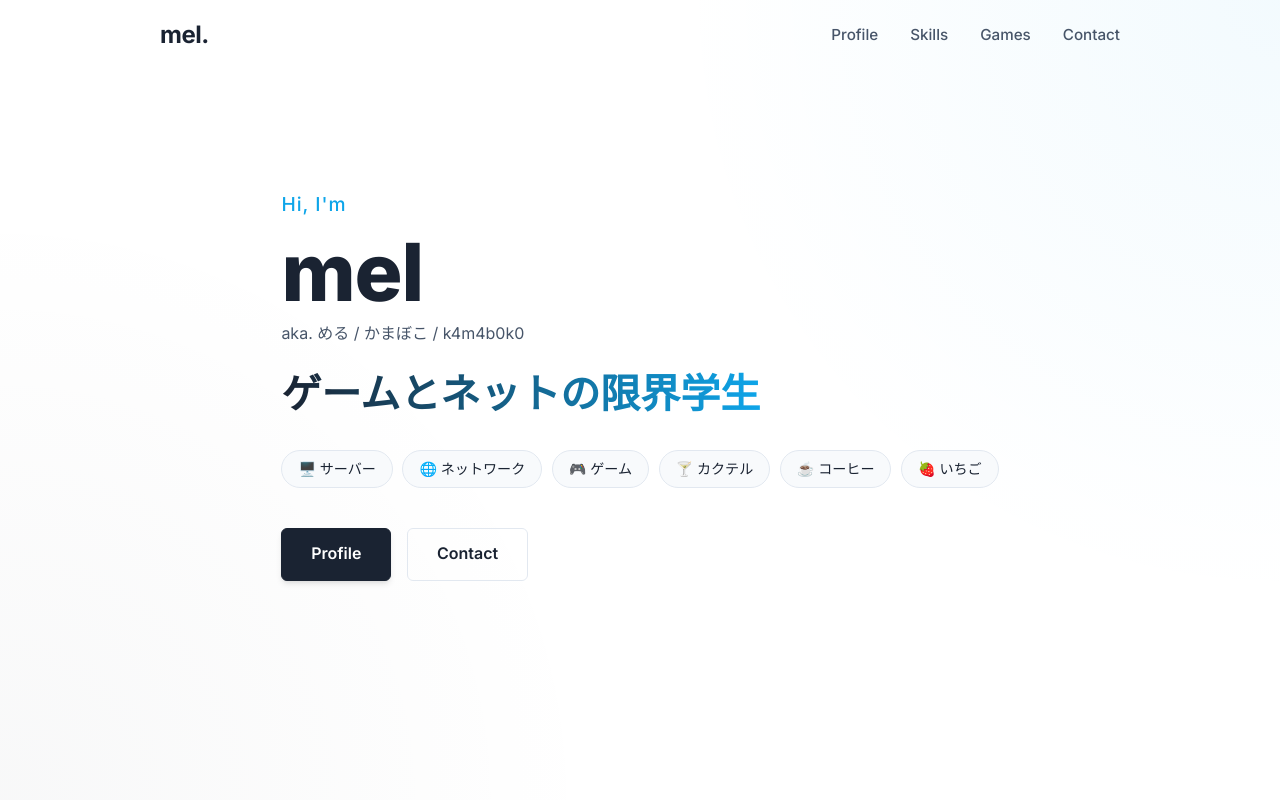
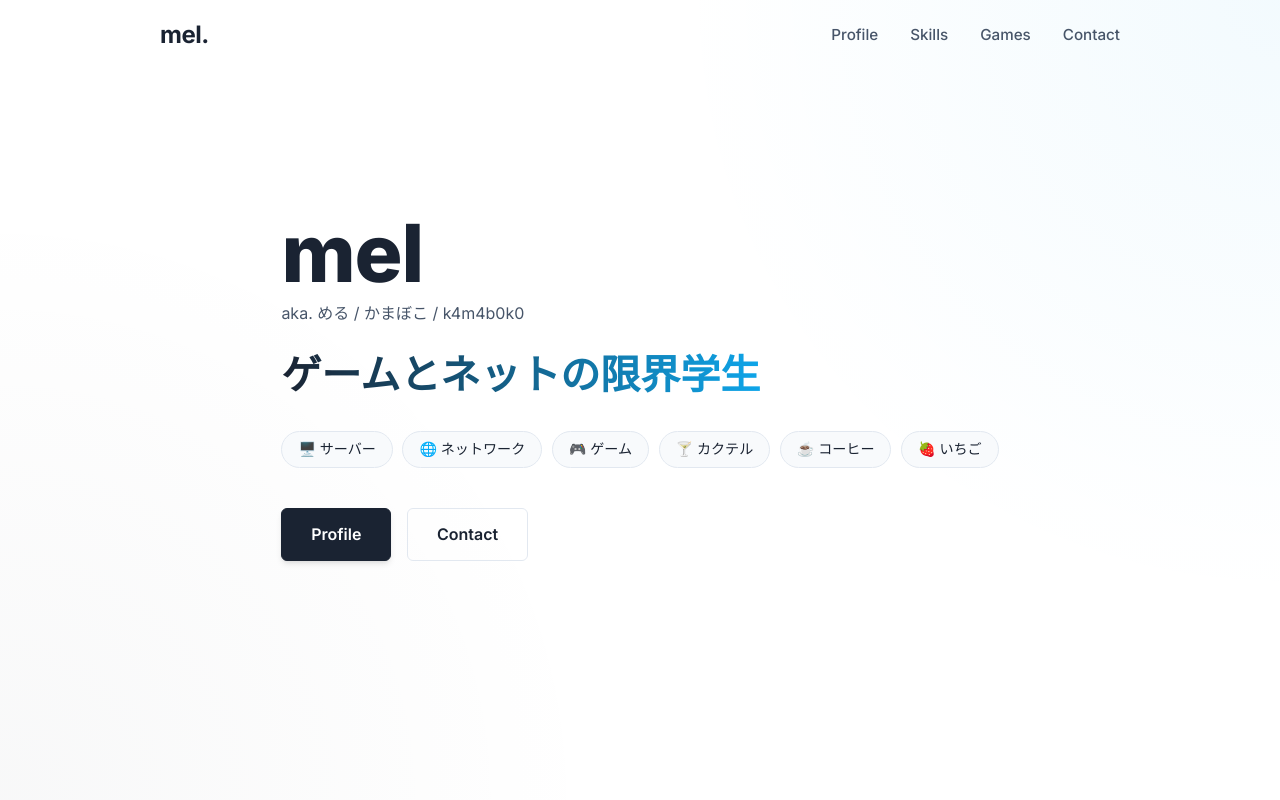
Before and after one commit to k4m4b0k0/k4m4b0k0.github.io, a Next.js app: page / in a window 1280 px wide. Shown: the top 800 px of the page. Built offline with nearby package versions, Linux system fonts and the light colour scheme.

Commit message:
Remove Hi, I'm greeting from Hero component

```diff
--- a/src/components/Hero.jsx
+++ b/src/components/Hero.jsx
@@ -4,7 +4,6 @@ export default function Hero() {
   return (
     <section id="hero" className={styles.hero}>
       <div className={`${styles.container} animate-fade-in`}>
-        <h2 className={styles.greeting}>Hi, I&apos;m</h2>
         <h1 className={styles.name}>mel</h1>
         <p className={styles.aliases}>aka. める / かまぼこ / k4m4b0k0</p>
         <h3 className={styles.title}>
```
